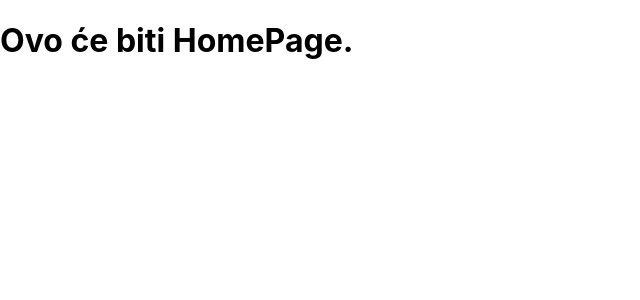
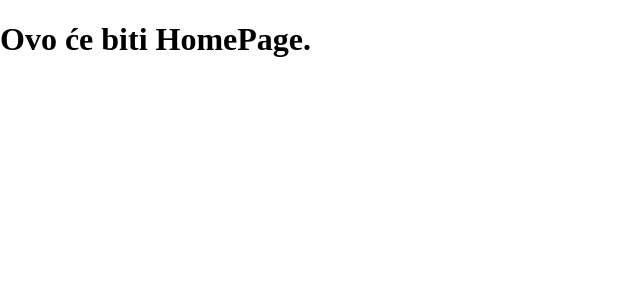
Before and after one commit to Lupus93v/room-manager-v1, a React (Create React App) app: page / in a window 1280 px wide. Shown: the top 300 px of the page, without its empty margins (0-640 px from the left). Built offline with nearby package versions, Linux system fonts and the light colour scheme.

Commit message:
cleaning 2
deleting code

```diff
--- a/src/App.js
+++ b/src/App.js
@@ -2,10 +2,8 @@
 
 export default function App() {
   return (
-    <div className="App">
         <h1>
           Ovo će biti HomePage.
         </h1>
-    </div>
   );
 }
--- a/src/index.css
+++ b/src/index.css
@@ -1,13 +1,3 @@
 body {
   margin: 0;
-  font-family: -apple-system, BlinkMacSystemFont, 'Segoe UI', 'Roboto', 'Oxygen',
-    'Ubuntu', 'Cantarell', 'Fira Sans', 'Droid Sans', 'Helvetica Neue',
-    sans-serif;
-  -webkit-font-smoothing: antialiased;
-  -moz-osx-font-smoothing: grayscale;
 }
-
-code {
-  font-family: source-code-pro, Menlo, Monaco, Consolas, 'Courier New',
-    monospace;
-}
```
